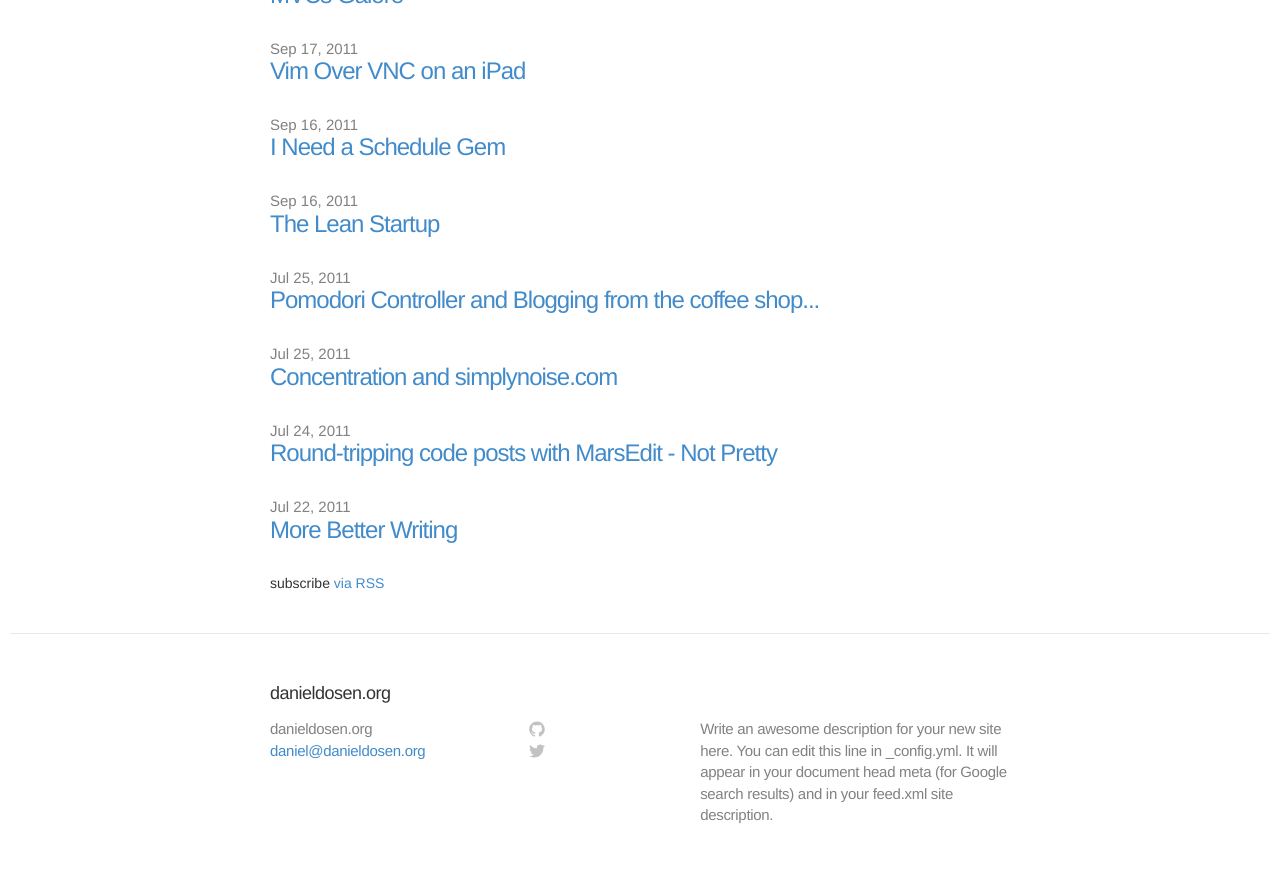
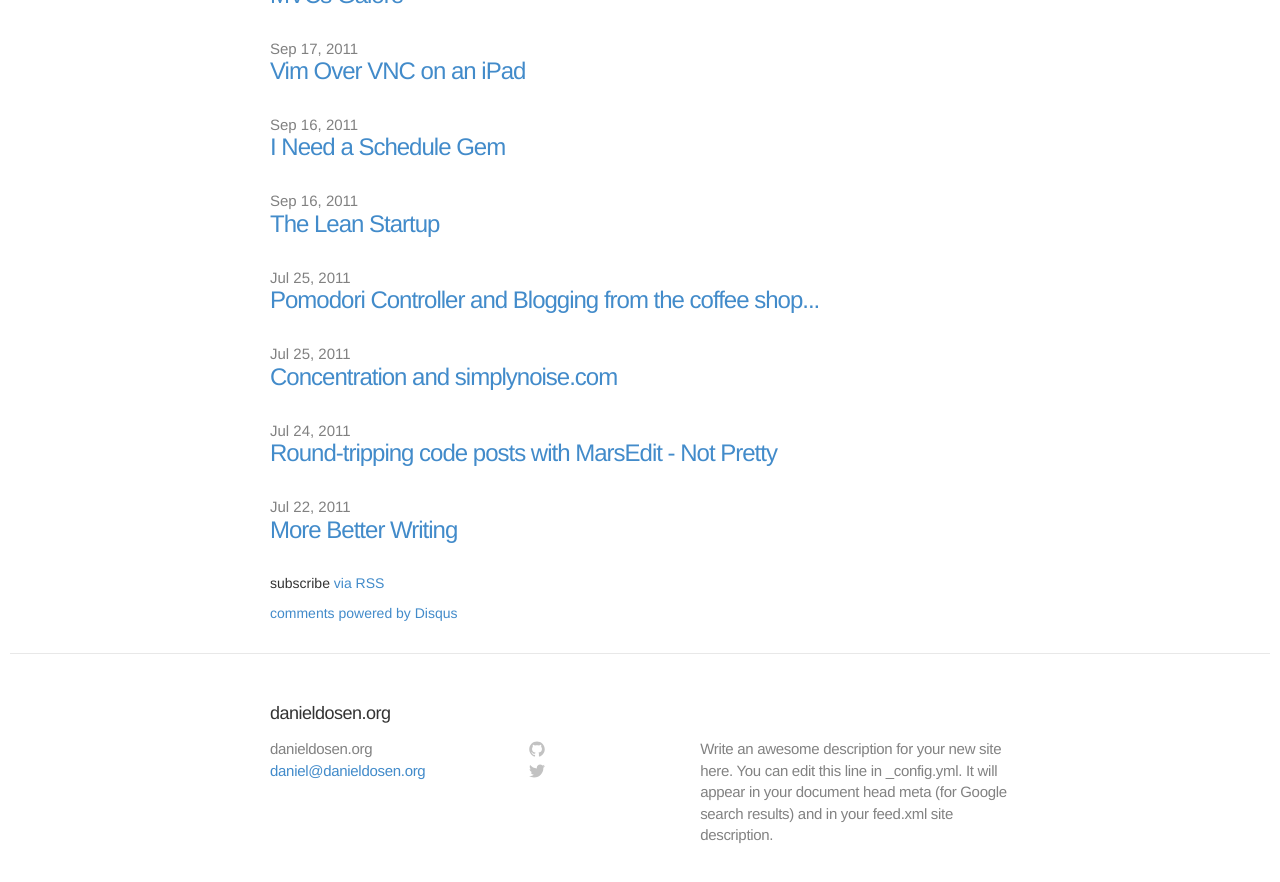
Before and after one commit to dgdosen/danieldosen_org, a Jekyll site: the page built from index.html, in a window 1280 px wide and 900 px high, scrolled down 730 px. Shown: the top 882 px of the window. Built offline with Jekyll 4.4.1, drawn with Linux system fonts in a browser that asks for light colours; nearby versions of some CDN libraries; library files that are not in the unit come from our copies; comment, search, counter and statistics services are not loaded.

Commit message:
moving comments... everywhere!

```diff
--- a/_layouts/default.html
+++ b/_layouts/default.html
@@ -10,6 +10,7 @@
     <div class="page-content">
       <div class="wrap">
       {{ content }}
+      {% include comments.html %}
       </div>
     </div>
 
--- a/_layouts/post.html
+++ b/_layouts/post.html
@@ -12,6 +12,4 @@ layout: default
   {{ content }}
   </article>
 
-  {% include comments.html %}
-
 </div>
```
